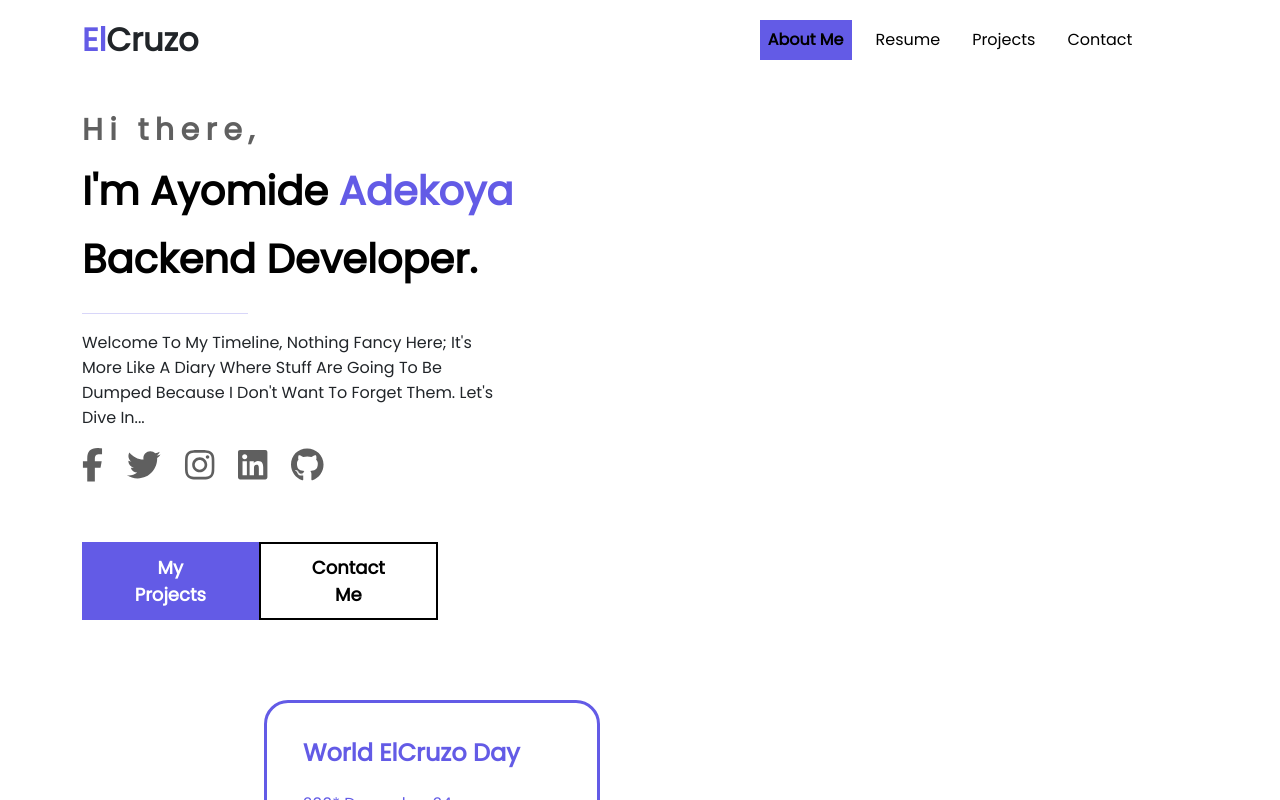
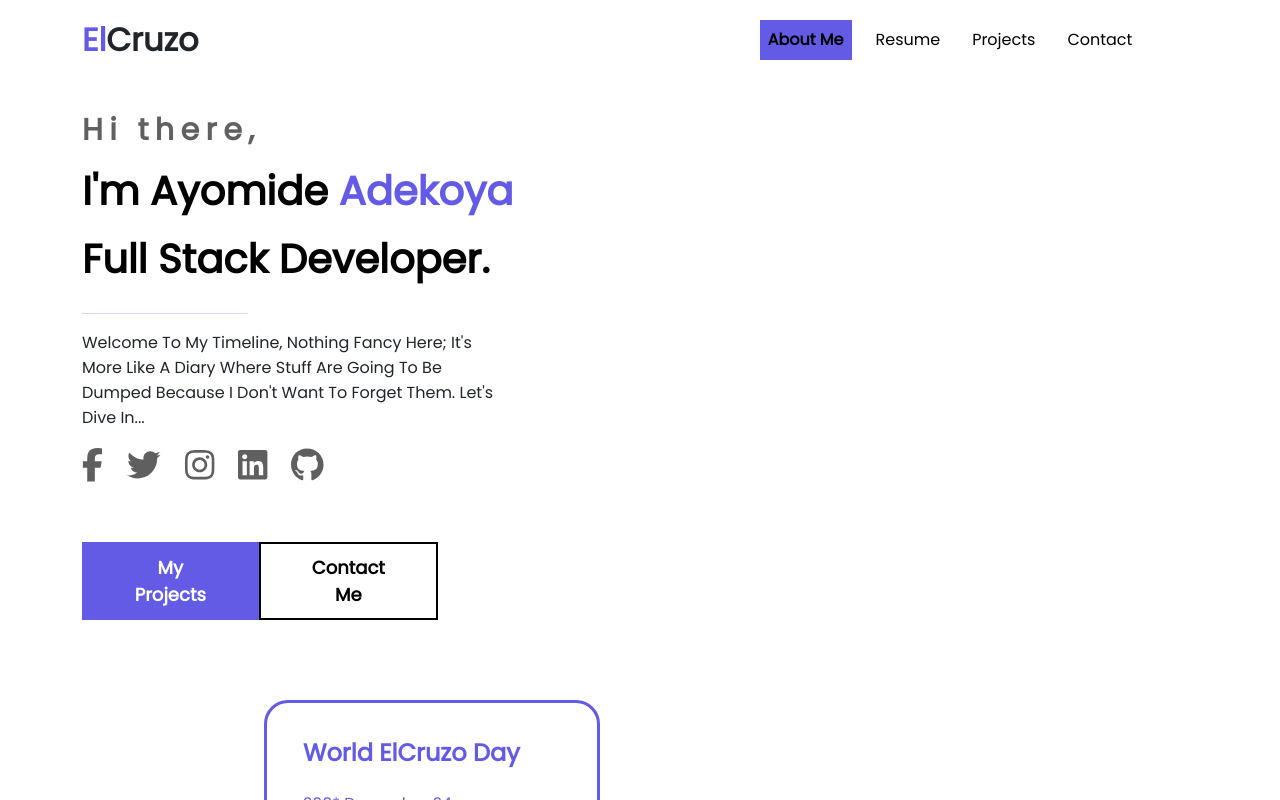
Before and after one commit to elcruzo/elcruzo.github.io, a React (Vite) app: page / in a window 1280 px wide. Shown: the top 800 px of the page. Built offline with nearby package versions, Linux system fonts and the light colour scheme.

Commit message:
changed description

```diff
--- a/src/Home.jsx
+++ b/src/Home.jsx
@@ -22,7 +22,7 @@ function Home() {
             <div className='col-md-6'>
               <h3 className='greetings'>Hi there&#44;</h3>
               <h2 className='intro-1'>I&#39;m Ayomide <span className='alt-color'>Adekoya</span></h2>
-              <h2 className='intro-1'>Backend Developer&#46;</h2>
+              <h2 className='intro-1'>Full Stack Developer&#46;</h2>
             </div>
 
             {/* <div className='col-md-6 picture-container'>
```
